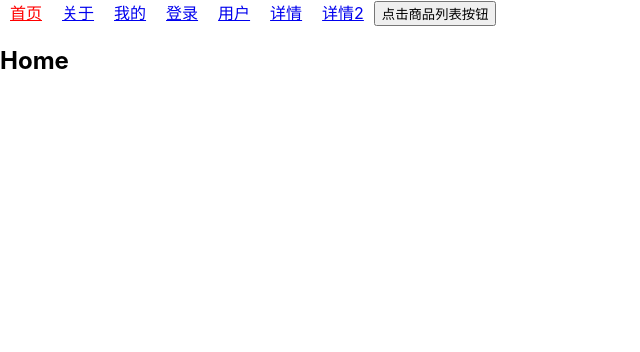
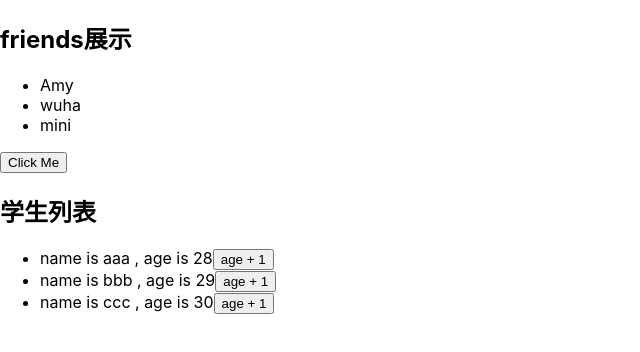
Before and after one commit to SmileYang966/React-study-demo, a React (Create React App) app: page / in a window 1280 px wide. Shown: the top 352 px of the page, without its empty margins (0-640 px from the left). Built offline with nearby package versions, Linux system fonts and the light colour scheme.

Commit message:
useState的使用

```diff
--- a/src/index.js
+++ b/src/index.js
@@ -24,7 +24,8 @@ import './source/css/index.css'
 // import App from './source/17-devtools-saga-reducer拆分/index'
 // import App from './source/18-中间件原理/index';
 // import App from './source/19-react-redux-reducer拆分/index';
-import App from './source/20-react-router的使用/index'
+// import App from './source/20-react-router的使用/index'
+import App from './source/21-hooks/index'
 import { BrowserRouter} from 'react-router-dom'
 
 
--- /dev/null
+++ b/src/source/21-hooks/02-复杂hook处理-useState.js
@@ -0,0 +1,64 @@
+import React , { useState } from 'react'
+
+/**
+ * useState值的使用
+ * @returns
+ */
+export default function ComplexHook() {
+  const [friends, setFriends] = useState(['Amy','wuha','mini'])
+  const [students, setStudents] = useState([
+    {name  : 'aaa' , age : 28 },
+    {name  : 'bbb' , age : 29 },
+    {name  : 'ccc' , age : 30 }
+  ])
+
+  const   ageClick = (index) => {
+    // 浅拷贝
+    const newArray = [...students];
+    //  取出数组中的item，并进行修改其值
+    newArray[index].age += 1;
+    setStudents(newArray)
+  }
+
+  return (
+    <div>
+      <h2>friends展示</h2>
+      <ul>
+        {
+          friends.map((item,index)=>{
+            return (
+              <li>
+                {
+                  item
+                }
+              </li>
+            )
+          })
+        }
+      </ul>
+      <button onClick={()=>{
+        setFriends([...friends,'hahah'])
+      }}>
+        Click Me
+      </button>
+
+      <h2>学生列表</h2>
+      <ul>
+      {
+        students.map((item,index)=>{
+          return (
+            <li>
+              {
+                <span>
+                  {'name is ' + item.name + ' , ' + ' age is ' + item.age}
+                  <button onClick={(e)=>ageClick(index)}>age + 1</button>
+                </span>
+              }
+            </li>
+          )
+        })
+      }
+      </ul>
+    </div>
+  )
+}
--- /dev/null
+++ b/src/source/21-hooks/index.js
@@ -0,0 +1,8 @@
+import React from 'react'
+import ComplexHook from './02-复杂hook处理-useState'
+
+export default function App() {
+  return (
+    <ComplexHook/>
+  )
+}
```
Also changed, not shown: src/source/21-hooks/hooks.md (added, +9 -0 lines).
